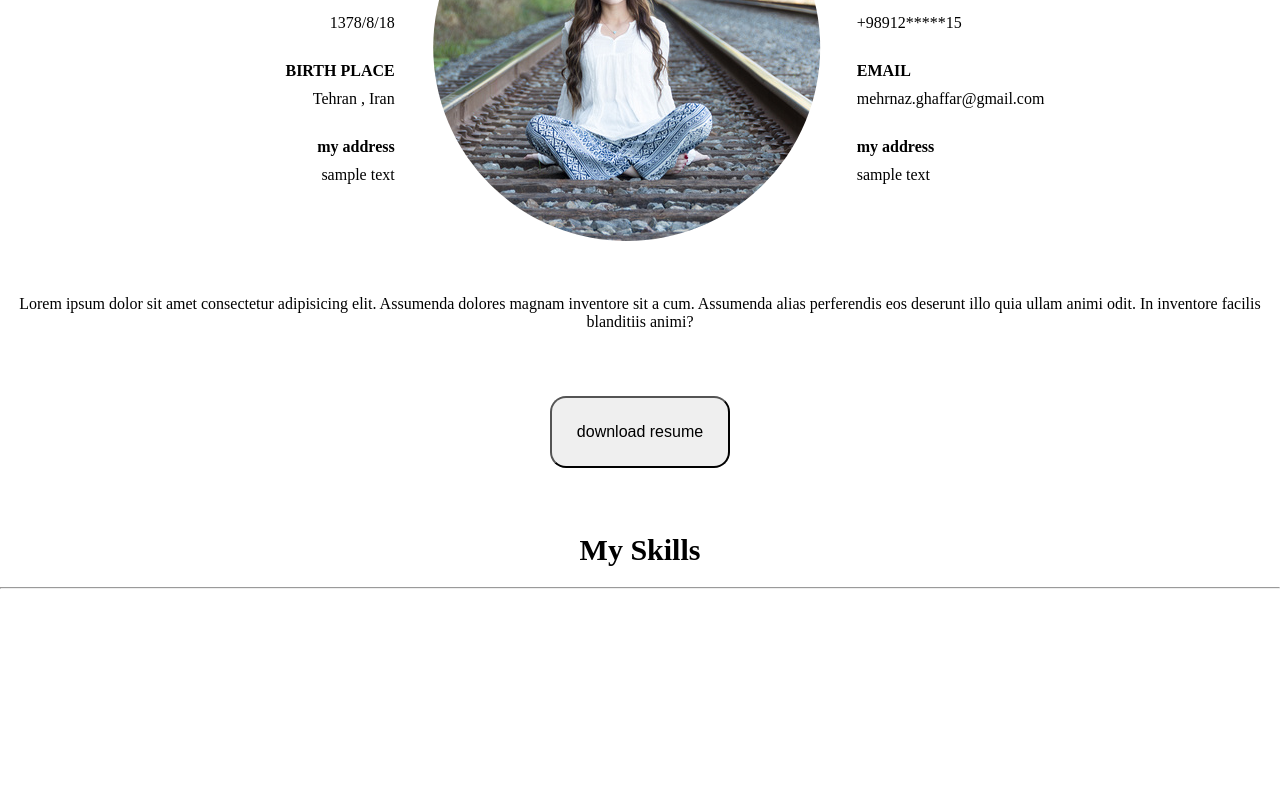
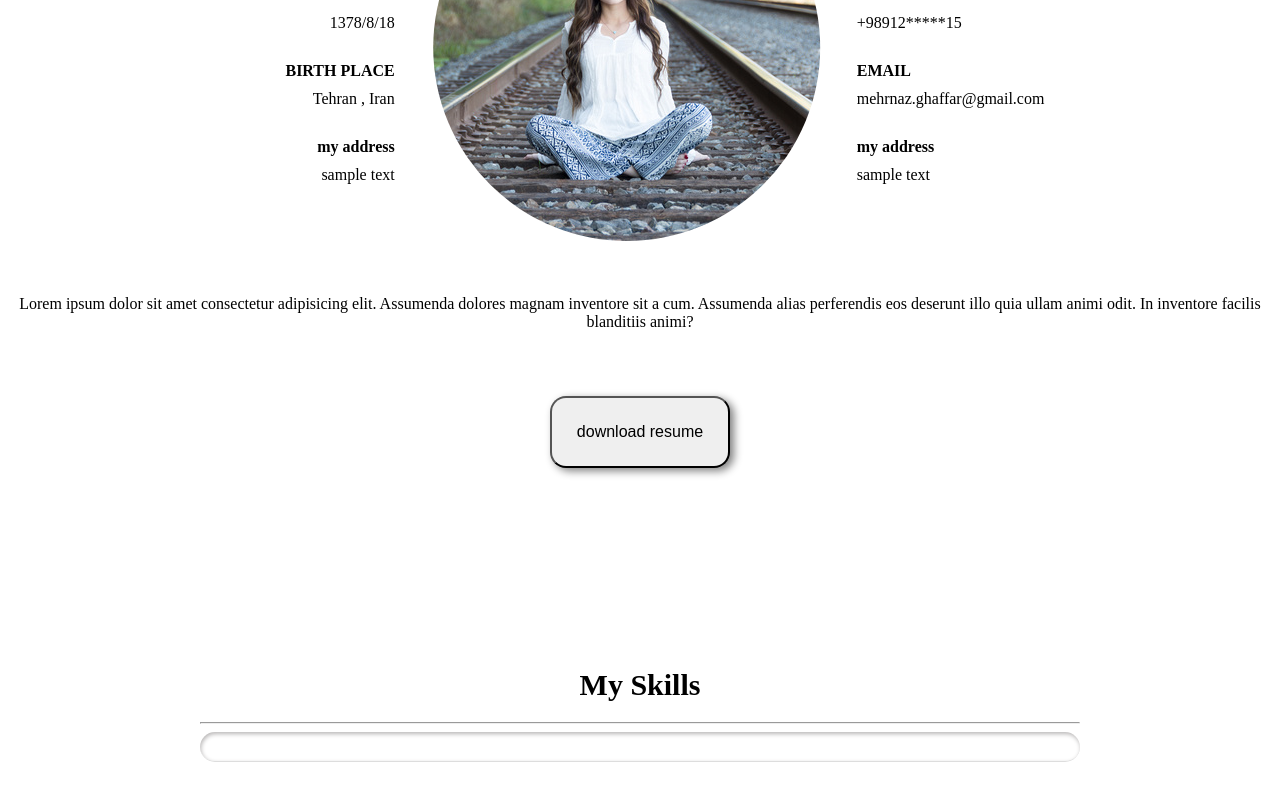
Before and after one commit to mehrnaz-ghaffar/portfolio, a Vue app: page / in a window 1280 px wide. Shown: the part 1112-1912 px from the top of the page. Before the commit the page ends 1709 px from the top, so only its background shows below. Built offline with nearby package versions, Linux system fonts and the light colour scheme.

Commit message:
chore: added progress bar component

```diff
--- a/src/App.vue
+++ b/src/App.vue
@@ -100,6 +100,10 @@
       <section class="mySkills">
         <h2>My Skills</h2>
         <hr>
+        <div class="skillsContainer">
+          <progressBar></progressBar>
+
+        </div>
 
 
       </section>
@@ -115,8 +119,9 @@
 
 <script>
 // import navbar from './components/navbar.vue';
+import progressBar from './components/progressBar.vue'
 export default {
-  // components: { navbar },
+  components: { progressBar },
   name: "App",
   data(){
         return{
@@ -138,7 +143,7 @@ export default {
 <style>
 
 
-
+/*/////////////////////////////// navbar TEST css ///////////////////////////*/
 nav {
   z-index: 100;
   position: absolute;
@@ -206,15 +211,7 @@ nav li:hover {
   color: white;
 }
 
-
-
-
-
-
-
-
-
-
+/*///////////////////////////////////////////// CSS ///////////////////////////////////////////////////*/
 
 
 body {
@@ -372,14 +369,14 @@ main.navbarHover{
   padding: 25px;
   border-radius: 16px;
   font-size: 1em;
-  box-shadow: gray;
+  box-shadow: 4px 3px 9px grey;
 }
 
 
 /* /////////////////  Skills Sections  ///////////////// */
-/* .mySkills{
+.mySkills{
   margin: 200px;
-} */
+}
 
 
 </style>
--- a/src/components/navbar.vue
+++ b/src/components/navbar.vue
@@ -35,7 +35,7 @@ export default {
 }
 </script>
 
-<style>
+<style scoped>
 
 
 nav {
--- /dev/null
+++ b/src/components/progressBar.vue
@@ -0,0 +1,33 @@
+<template>
+    <div class="loadingBar">
+        <div class="percentage">
+
+        </div>
+
+    </div>
+</template>
+
+<script>
+export default {
+    name : 'ProgressBar' ,
+
+
+}
+</script>
+
+<style scoped>
+.loadingBar{
+    position: relative;
+    widows: 400px;
+    height: 30px;
+    border-radius: 15px;
+    overflow: hidden;
+    border-bottom: 1px solid #ddd;
+    box-shadow: inset 1px 2px 4px rgb(184, 182, 182)
+}
+
+.percentage{
+
+}
+
+</style>
```
